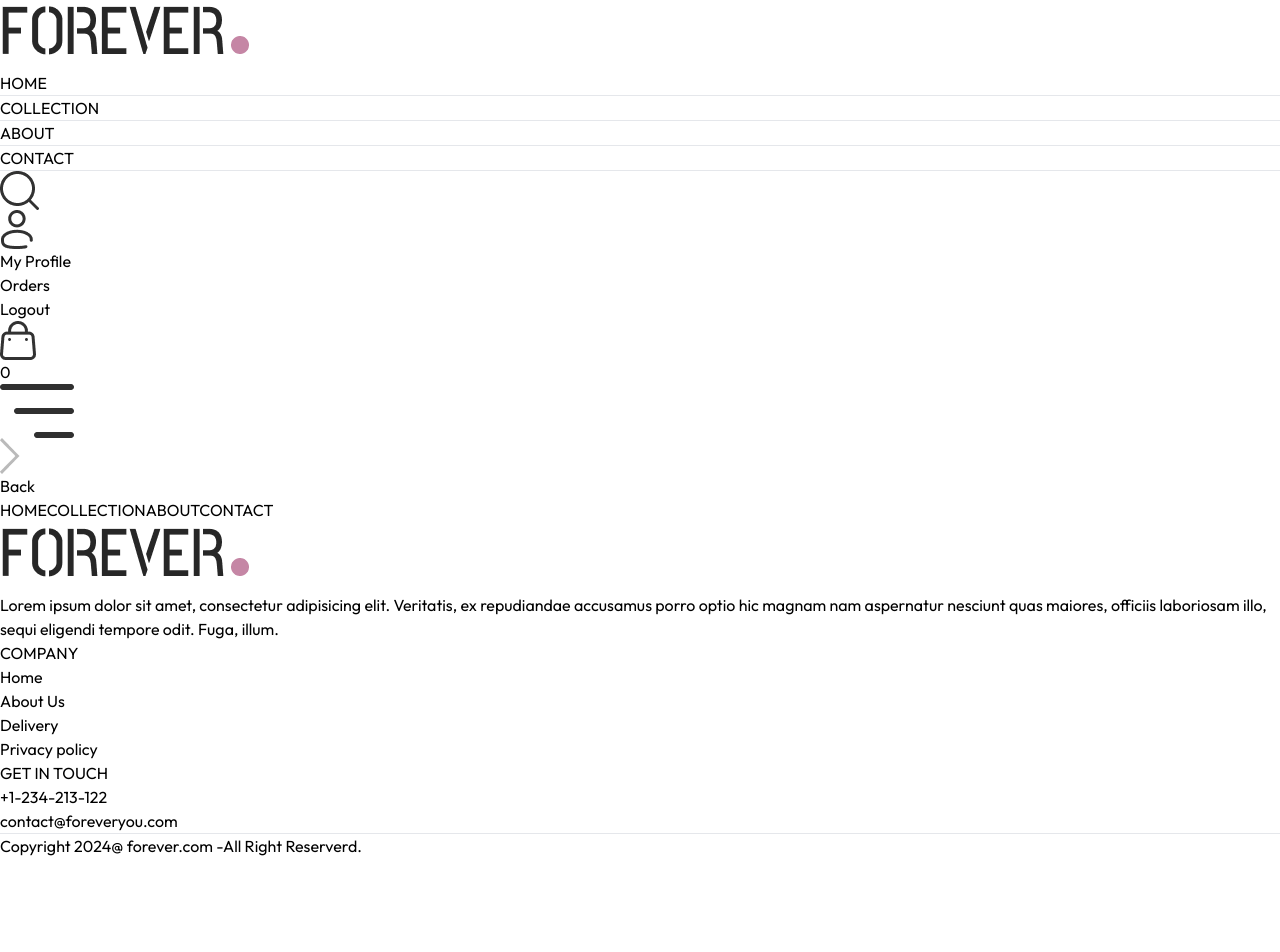
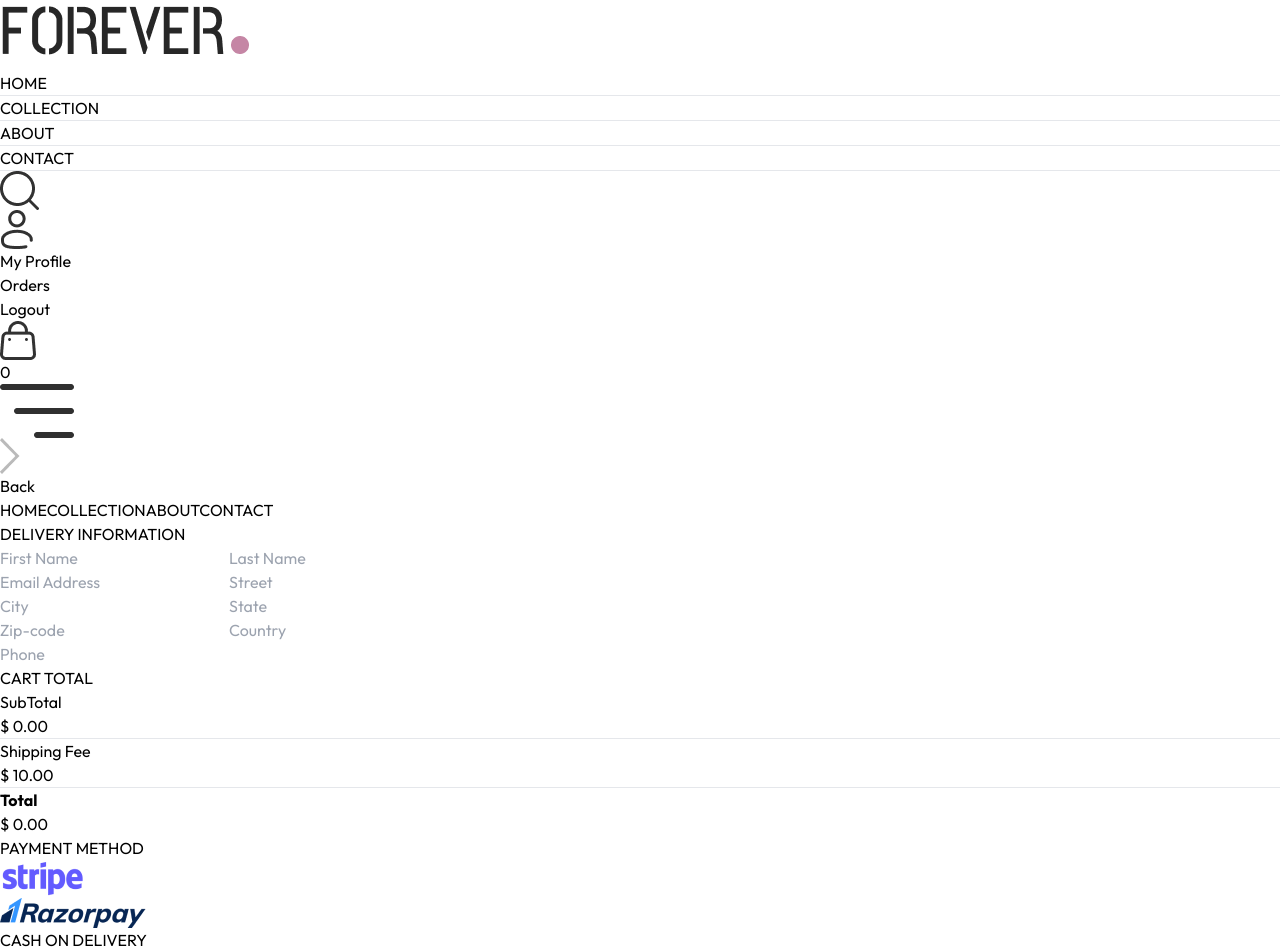
Before and after one commit to Muds1r/React-Ecommerce, a React (Vite) app in the folder frontend/: page /place-order in a window 1280 px wide. Shown: the top 952 px of the page. Before the commit the page ends 858 px from the top, so only its background shows below. Built offline with nearby package versions, Linux system fonts and the light colour scheme.

Commit message:
Cart And Place Order Page Done

```diff
--- /dev/null
+++ b/frontend/src/components/CartTotal.jsx
@@ -0,0 +1,36 @@
+import React from 'react'
+import { useContext, useEffect, useState } from 'react'
+import { ShopContext } from '../context/ShopContext';
+import Title from './Title';
+
+
+const CartTotal = () => {
+    const { products, delivery_fee, getCartAmount, currency } = useContext(ShopContext);
+
+
+    return (
+        <div className='w-full'>
+            <div className='text-2xl'>
+                <Title text1={'CART'} text2={'TOTAL'} />
+            </div>
+            <div className='flex flex-col gap-2 mt-2 text-sm'>
+                <div className='flex justify-between'>
+                    <p>SubTotal</p>
+                    <p>{currency} {getCartAmount()}.00</p>
+                </div>
+                <hr />
+                <div className='flex justify-between'>
+                    <p>Shipping Fee</p>
+                    <p>{currency} {delivery_fee}.00</p>
+                </div>
+                <hr />
+                <div className='flex justify-between'>
+                    <b>Total</b>
+                    <p>{currency} {getCartAmount() === 0 ? 0 : getCartAmount() + delivery_fee}.00</p>
+                </div>
+            </div>
+        </div>
+    )
+}
+
+export default CartTotal
--- a/frontend/src/context/ShopContext.jsx
+++ b/frontend/src/context/ShopContext.jsx
@@ -1,6 +1,7 @@
 import { createContext, useEffect, useState } from "react";
 import { products } from "../assets/assets";
 import { toast } from "react-toastify";
+import { useNavigate } from "react-router-dom";
 
 export const ShopContext = createContext();
 
@@ -10,7 +11,7 @@
     const [search, setSearch] = useState('');
     const [showSearch, setShowSearch] = useState(false);
     const [cartItems, setCartItems] = useState({});
-
+    const navigate = useNavigate();
     const addToCart = async (itemId, size) => {
 
         if (!size) {
@@ -51,9 +52,34 @@
         return totalCount;
     }
 
+    const updateQuantity = async (itemId, size, quantity) => {
+        let cartData = structuredClone(cartItems);
+
+        cartData[itemId][size] = quantity;
+        setCartItems(cartData);
+    }
+    const getCartAmount = () => {
+        let totalAmount = 0;
+        for (const items in cartItems) {
+            let itemInfo = products.find((product) => product._id === items);
+            for (const item in cartItems[items]) {
+                try {
+                    if (cartItems[items][item] > 0) {
+                        totalAmount += itemInfo.price * cartItems[items][item]
+                    }
+                } catch (error) {
+
+                }
+            }
+        }
+        return totalAmount;
+    }
+
+
 
     const value = {
-        products, currency, delivery_fee, search, setSearch, showSearch, setShowSearch, cartItems, addToCart, getCartCount
+        products, currency, delivery_fee, search, setSearch, showSearch, setShowSearch, cartItems, addToCart, getCartCount, updateQuantity,
+        getCartAmount, navigate
     }
     return (
         <ShopContext.Provider value={value}>
--- a/frontend/src/pages/Cart.jsx
+++ b/frontend/src/pages/Cart.jsx
@@ -1,8 +1,75 @@
 import React from 'react'
+import { ShopContext } from '../context/ShopContext';
+import { useContext, useEffect, useState } from 'react'
+import Title from '../components/Title';
+import { assets } from '../assets/assets';
+import CartTotal from '../components/CartTotal';
+
 
 const Cart = () => {
+
+  const { products, currency, cartItems, updateQuantity, navigate } = useContext(ShopContext);
+  const [cartData, setCartdata] = useState([]);
+
+
+  useEffect(() => {
+    const tempData = [];
+    for (const items in cartItems) {
+      for (const item in cartItems[items]) {
+        if (cartItems[items][item] > 0) {
+          tempData.push({
+            _id: items,
+            size: item,
+            quantity: cartItems[items][item]
+          })
+        }
+      }
+    }
+    setCartdata(tempData);
+  }, [cartItems])
+
   return (
-    <div></div>
+    <div className='border-t pt-14'>
+      <div>
+        <Title text1={'YOUR'} text2={'CART'} />
+      </div>
+      <div>
+        {
+          cartData.map((item, index) => {
+            const productData = products.find((product) => product._id === item._id);
+
+            return (
+              <div key={index} className='py-4 border-t border-b text-gray-700 grid grid-cols-[4fr_0.5fr_0.5fr] sm:grid-cols-[4fr_2fr_0.5fr] items-center gap-4'>
+                <div className='flex items-start gap-6'>
+                  <img className='w-16 sm:w-20' src={productData.image[0]} />
+                  <div>
+                    <p className='text-xs sm:text-lg font-medium'>{productData.name}</p>
+                    <div className='flex items-center gap-5 mt-2' >
+                      <p>{currency}{productData.price}</p>
+                      <p className='px-2 sm:px-3 sm:py-1 border bg-slate-50'>{item.size}</p>
+
+                    </div>
+                  </div>
+                </div>
+                <input onClick={(e) => e.target.value === '' || e.target.value === '0' ? null : updateQuantity(item._id, item.size, Number(e.target.value))} className='border max-w-10 sm:max-w-20 px-1 sm:px-2 py-1' type="number" min={1} defaultValue={item.quantity} />
+                <img onClick={() => updateQuantity(item._id, item.size, 0)} className='w-4 mr-4 sm:w-5 cursor-pointer' src={assets.bin_icon} />
+
+              </div>
+            )
+          })
+        }
+      </div>
+
+
+      <div className='flex justify-end my-20'>
+        <div className='w-full sm:w-[450px]'>
+          <CartTotal />
+        </div>
+        <div className='w-full text-end'>
+          <button onClick={() => navigate('/place-order')} className=' bg-black text-white text-sm my-8 px-8 py-3'>PROCEED TO CHECKOUT</button>
+        </div>
+      </div>
+    </div >
   )
 }
 
--- a/frontend/src/pages/PlaceOrder.jsx
+++ b/frontend/src/pages/PlaceOrder.jsx
@@ -1,8 +1,79 @@
-import React from 'react'
+import React, { useState } from 'react'
+import Title from '../components/Title'
+import CartTotal from '../components/CartTotal'
+import { assets } from '../assets/assets'
+import { useContext } from 'react'
+import { ShopContext } from '../context/ShopContext'
 
 const PlaceOrder = () => {
+
+  const [method, setMethod] = useState('cod');
+  const { navigate } = useContext(ShopContext);
   return (
-    <div></div>
+    <div className='flex flex-col sm:flex-row justify-between gap-4 pt-5 sm:pt-14 min-h-[80vh] border-t'>
+      {/*Left Side */}
+      <div className='flex flex-col gap-4 w-full sm:max-w-[480px]'>
+        <div className='text-xl sm:text-2xl my-3'>
+          <Title text1={'DELIVERY'} text2={'INFORMATION'} />
+        </div>
+        <div className='flex gap-3'>
+          <input className='border border-gray-300 rounded py-1.5 px-3.5 w-full' type="text" placeholder='First Name' />
+          <input className='border border-gray-300 rounded py-1.5 px-3.5 w-full' type="text" placeholder='Last Name' />
+        </div>
+        <input className='border border-gray-300 rounded py-1.5 px-3.5 w-full' type="email" placeholder='Email Address' />
+        <input className='border border-gray-300 rounded py-1.5 px-3.5 w-full' type="text" placeholder='Street' />
+        <div className='flex gap-3'>
+          <input className='border border-gray-300 rounded py-1.5 px-3.5 w-full' type="text" placeholder='City' />
+          <input className='border border-gray-300 rounded py-1.5 px-3.5 w-full' type="text" placeholder='State' />
+        </div>
+        <div className='flex gap-3'>
+          <input className='border border-gray-300 rounded py-1.5 px-3.5 w-full' type="number" placeholder='Zip-code' />
+          <input className='border border-gray-300 rounded py-1.5 px-3.5 w-full' type="text" placeholder='Country' />
+        </div>
+        <input className='border border-gray-300 rounded py-1.5 px-3.5 w-full' type="number" placeholder='Phone' />
+      </div>
+      {/*Right Side */}
+      <div className='mt-8'>
+        <div className='mt-8 min-w-80'>
+          <CartTotal />
+        </div>
+        <div className='mt-12'>
+          <Title text1={'PAYMENT'} text2={'METHOD'} />
+          {/*Payment Methods*/}
+
+          <div className='flex gap-3 flex-col lg:flex-row'>
+
+            <div
+              onClick={() => setMethod('stripe')}
+              className={`flex items-center gap-3 border p-2 px-3 cursor-pointer rounded ${method === 'stripe' ? 'bg-green-400' : ''}`}
+            >
+              <div className={`w-4 h-4 border rounded-full flex items-center justify-center ${method === 'stripe' ? 'bg-black' : ''}`}></div>
+              <img className='h-5' src={assets.stripe_logo} alt="Stripe" />
+            </div>
+
+            <div
+              onClick={() => setMethod('razorpay')}
+              className={`flex items-center gap-3 border p-2 px-3 cursor-pointer rounded ${method === 'razorpay' ? 'bg-green-400' : ''}`}
+            >
+              <div className={`w-4 h-4 border rounded-full flex items-center justify-center ${method === 'razorpay' ? 'bg-black' : ''}`}></div>
+              <img className='h-5' src={assets.razorpay_logo} alt="Razorpay" />
+            </div>
+
+            <div
+              onClick={() => setMethod('cod')}
+              className={`flex items-center gap-3 border p-2 px-3 cursor-pointer rounded ${method === 'cod' ? 'bg-green-400' : ''}`}
+            >
+              <div className={`w-4 h-4 border rounded-full flex items-center justify-center ${method === 'cod' ? 'bg-black' : ''}`}></div>
+              <p className='text-gray-500 text-sm font-medium'>CASH ON DELIVERY</p>
+            </div>
+          </div>
+          <div className='w-full text-end mt-8'>
+            <button onClick={() => navigate('/orders')} className='bg-black text-white px-16 py-3 text-sm'>PLACE ORDER</button>
+
+          </div>
+        </div>
+      </div>
+    </div >
   )
 }
 
```
